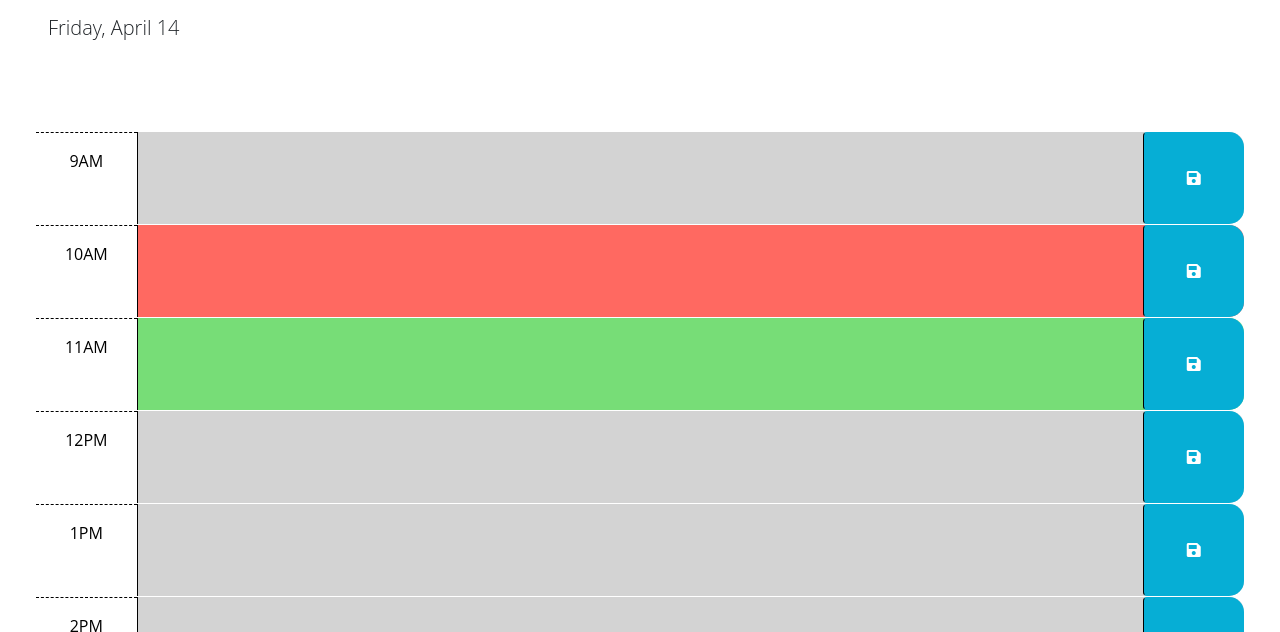
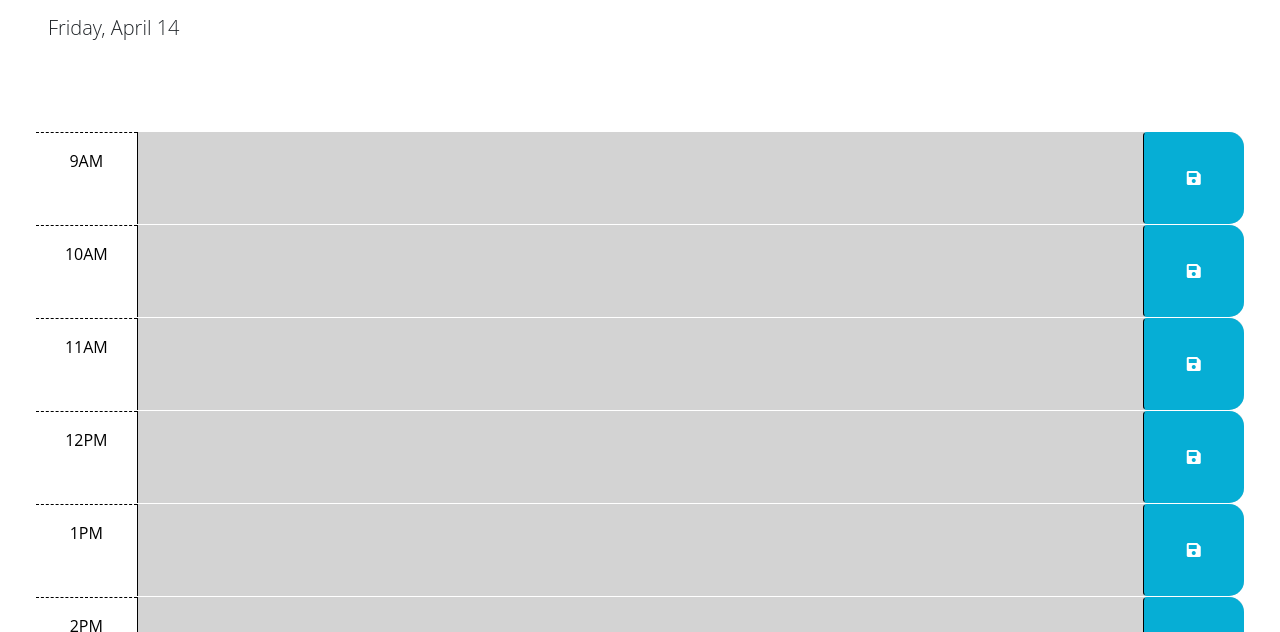
Before and after one commit to maria-ciovacco-juarez/daily-agenda, a plain HTML site: page Develop/index.html in a window 1280 px wide. Shown: the part 166-798 px from the top of the page. Drawn offline with nearby package versions, Linux system fonts and the light colour scheme.

Commit message:
deleted comments in html and formatted

```diff
--- a/Develop/index.html
+++ b/Develop/index.html
@@ -1,25 +1,15 @@
 <!DOCTYPE html>
 <html lang="en">
+
 <head>
   <meta charset="UTF-8" />
   <meta name="viewport" content="width=device-width, initial-scale=1.0" />
   <meta http-equiv="X-UA-Compatible" content="ie=edge" />
-    <link
-      href="https://cdn.jsdelivr.net/npm/bootstrap@5.1.3/dist/css/bootstrap.min.css"
-      rel="stylesheet"
-      integrity="sha384-1BmE4kWBq78iYhFldvKuhfTAU6auU8tT94WrHftjDbrCEXSU1oBoqyl2QvZ6jIW3"
-      crossorigin="anonymous"
-    />
-    <link
-      rel="stylesheet"
-      href="https://use.fontawesome.com/releases/v5.8.1/css/all.css"
-      integrity="sha384-50oBUHEmvpQ+1lW4y57PTFmhCaXp0ML5d60M1M7uH2+nqUivzIebhndOJK28anvf"
-      crossorigin="anonymous"
-    />
-    <link
-      href="https://fonts.googleapis.com/css2?family=Fira+Sans:wght@400;700&display=swap"
-      rel="stylesheet"
-    />
+  <link href="https://cdn.jsdelivr.net/npm/bootstrap@5.1.3/dist/css/bootstrap.min.css" rel="stylesheet"
+    integrity="sha384-1BmE4kWBq78iYhFldvKuhfTAU6auU8tT94WrHftjDbrCEXSU1oBoqyl2QvZ6jIW3" crossorigin="anonymous" />
+  <link rel="stylesheet" href="https://use.fontawesome.com/releases/v5.8.1/css/all.css"
+    integrity="sha384-50oBUHEmvpQ+1lW4y57PTFmhCaXp0ML5d60M1M7uH2+nqUivzIebhndOJK28anvf" crossorigin="anonymous" />
+  <link href="https://fonts.googleapis.com/css2?family=Fira+Sans:wght@400;700&display=swap" rel="stylesheet" />
   <link rel="stylesheet" href="style.css" />
   <title>Work Day Scheduler</title>
 </head>
@@ -31,18 +21,9 @@
     <p id="currentDay" class="lead"></p>
   </header>
   <div class="container-fluid px-5">
-      <!-- Use class for "past", "present", and "future" to apply styles to the
-        time-block divs accordingly. The javascript will need to do this by
-        adding/removing these classes on each div by comparing the hour in the
-        id to the current hour. The html provided below is meant to be an example
-        demonstrating how the css provided can be leveraged to create the
-        desired layout and colors. The html below should be removed or updated
-        in the finished product. Remember to delete this comment once the
-        code is implemented.
-        -->
 
-      <!-- Example of a past time block. The "past" class adds a gray background color. -->
-      <div id="hour-9" class="row time-block past">
+
+    <div id="hour-9" class="row time-block">
       <div class="col-2 col-md-1 hour text-center py-3">9AM</div>
       <textarea class="col-8 col-md-10 description" rows="3"> </textarea>
       <button class="btn saveBtn col-2 col-md-1" aria-label="save">
@@ -50,8 +31,7 @@
       </button>
     </div>
 
-      <!-- Example of a present time block. The "present" class adds a red background color. -->
-      <div id="hour-10" class="row time-block present">
+    <div id="hour-10" class="row time-block">
       <div class="col-2 col-md-1 hour text-center py-3">10AM</div>
       <textarea class="col-8 col-md-10 description" rows="3"> </textarea>
       <button class="btn saveBtn col-2 col-md-1" aria-label="save">
@@ -59,8 +39,7 @@
       </button>
     </div>
 
-      <!-- Example of a future time block. The "future" class adds a green background color. -->
-      <div id="hour-11" class="row time-block future">
+    <div id="hour-11" class="row time-block">
       <div class="col-2 col-md-1 hour text-center py-3">11AM</div>
       <textarea class="col-8 col-md-10 description" rows="3"> </textarea>
       <button class="btn saveBtn col-2 col-md-1" aria-label="save">
@@ -122,9 +101,9 @@
 
   <script src="https://cdnjs.cloudflare.com/ajax/libs/jquery/3.2.1/jquery.min.js"></script>
   <script src="https://cdn.jsdelivr.net/npm/dayjs@1.11.3/dayjs.min.js"
-    integrity="sha256-iu/zLUB+QgISXBLCW/mcDi/rnf4m4uEDO0wauy76x7U="
-    crossorigin="anonymous"></script>
+    integrity="sha256-iu/zLUB+QgISXBLCW/mcDi/rnf4m4uEDO0wauy76x7U=" crossorigin="anonymous"></script>
 
   <script src="script.js"></script>
 </body>
+
 </html>
```
Lines whose indentation alone changed are shown as unchanged.
